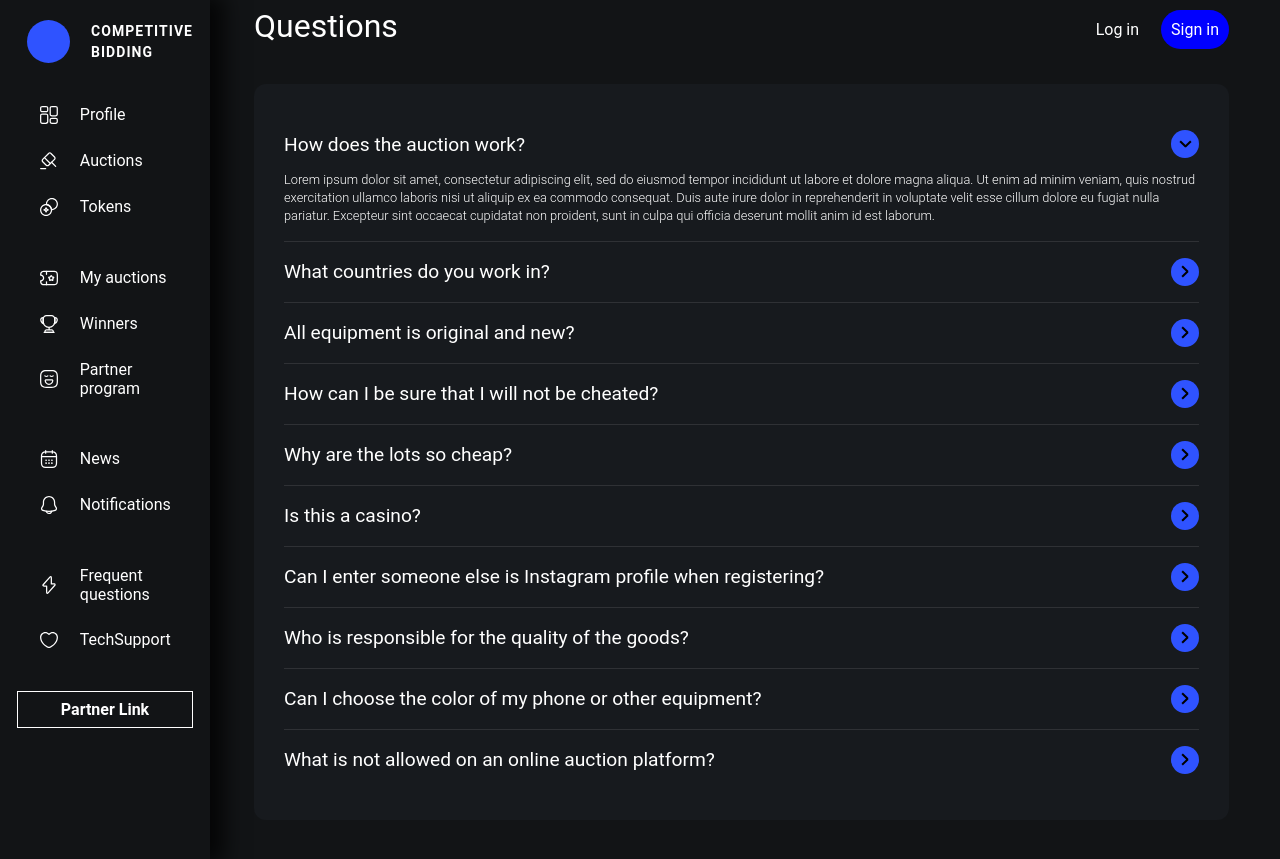
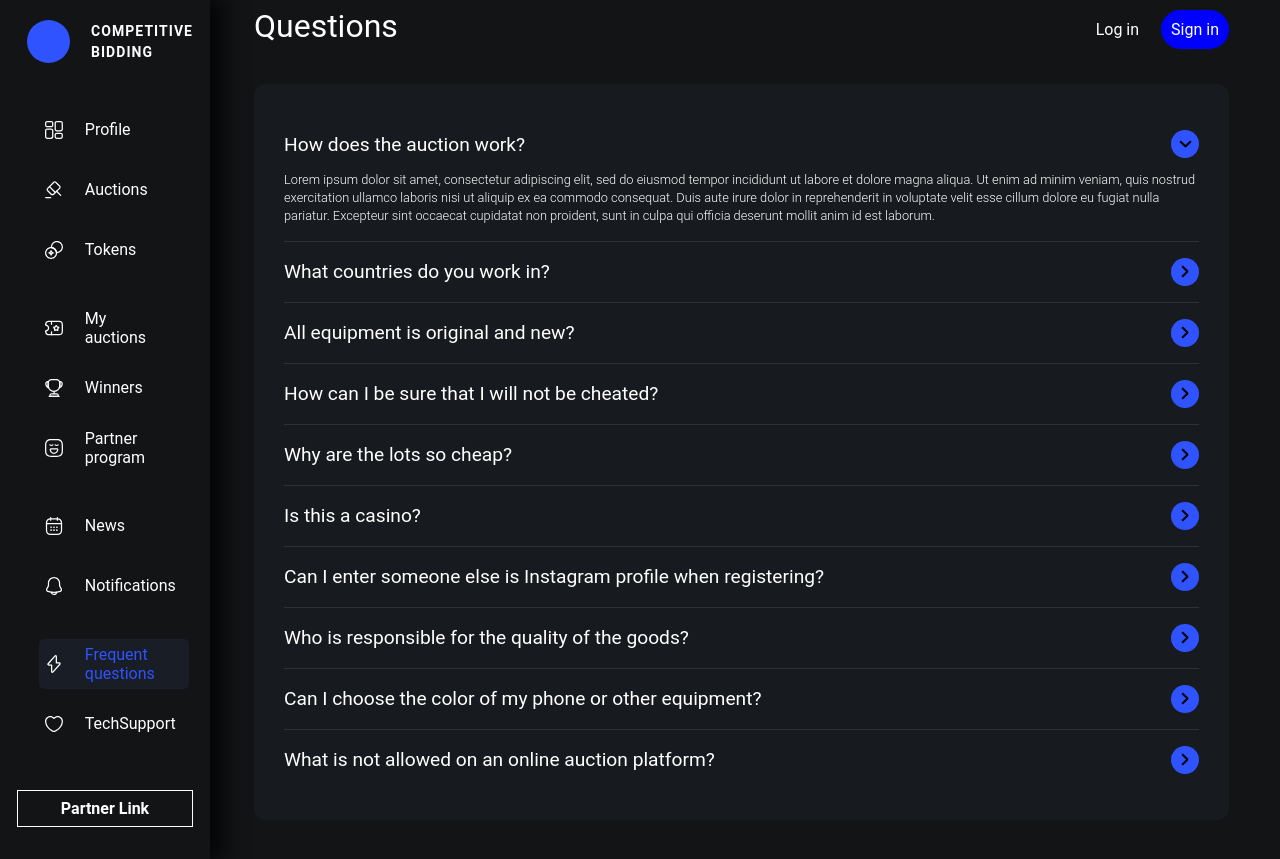
Before and after one commit to competitivebidding/frontend, a React (Vite) app: page /questions in a window 1280 px wide. Built offline with nearby package versions, Linux system fonts and the light colour scheme.

Commit message:
updated navBar and log in/sign up

```diff
--- a/package.json
+++ b/package.json
@@ -3,7 +3,7 @@
   "private": true,
   "version": "0.0.0",
   "scripts": {
-    "dev": "concurrently \"vite \" \"  \"",
+    "dev": "vite",
     "build": "vite build",
     "preview": "vite preview",
     "formater": "prettier --write \"src/**/*.jsx\""
--- a/src/components/appHeader/AppHeader.jsx
+++ b/src/components/appHeader/AppHeader.jsx
@@ -1,5 +1,6 @@
 import React, { useEffect, useState } from 'react'
 import { Link } from 'react-router-dom'
+import { useMutation } from '@apollo/client';
 
 import blueBalance from '../../assets/imgHeader/blueBalance.svg'
 import iconExit from '../../assets/imgHeader/iconExit.svg'
@@ -7,33 +8,62 @@ import iconNotification from '../../assets/imgHeader/iconNotification.svg'
 import imgHeader from '../../assets/imgHeader/imgHeader.svg'
 
 import './AppHeader.scss'
+import LOGOUT_MUTATION from '../server/logout';
 
 const AppHeader = ({ title }) => {
-  const [isLogged, setIsLogged] = useState(false)
+  const [isLogged, setIsLogged] = useState(false);
+  const [isModalOpen, setIsModalOpen] = useState(false);
+  const [logout] = useMutation(LOGOUT_MUTATION);
+
+
 
   useEffect(() => {
-    // localStorage.getItem('login')
-
     if (localStorage.getItem('accesstoken')) {
       setIsLogged(true)
     }
   }, []);
 
+  const handleLogout = async () => {
+
+    const user = JSON.parse(localStorage.getItem('user'))
+
+    try {
+      const response = await logout({
+        variables: { logoutId: user.id },
+      });
+      localStorage.removeItem('accesstoken');
+      localStorage.removeItem('refreshtoken');
+      localStorage.removeItem('user');
+      setIsLogged(false);
+
+    } catch (error) {
+      console.error(error);
+    }
+  };
+
+  const toggleModal = () => {
+    setIsModalOpen(!isModalOpen);
+  };
+
   return (
     <header className="header">
       <h1 className="header__title">{title}</h1>
       <div className="header__group group">
-
-        {isLogged ?
+        {isLogged ? (
           <>
             <img className='group__balance' src={blueBalance} alt="blueBalance" />
             <div className='group__balanceSum'>20</div>
             <img className='group__notifications' src={iconNotification} alt="iconNotification" />
             <p className='group__name'>userName</p>
             <img className='group__profile' src={imgHeader} alt="imgHeader" />
-            <img className='group__exit' src={iconExit} alt="iconExit" />
+            <img
+              className='group__exit'
+              src={iconExit}
+              alt="iconExit"
+              onClick={toggleModal}
+            />
           </>
-          :
+        ) : (
           <>
             <Link to="/LogIn" className="group__log">
               Log in
@@ -42,11 +72,22 @@ const AppHeader = ({ title }) => {
               Sign in
             </Link>
           </>
-        }
+        )}
+      </div>
+      {isModalOpen && (
+        <div className="modal">
+         <button onClick={handleLogout}>OK</button>
+              <button onClick={toggleModal}>Cancel</button>
+        </div>
+      )}
 
-      </div>
     </header>
   )
 }
 
+
+
+
+
+
 export default AppHeader
--- a/src/components/appNavBar/AppNavBar.jsx
+++ b/src/components/appNavBar/AppNavBar.jsx
@@ -1,6 +1,6 @@
 import React from 'react'
 
-import { Link } from 'react-router-dom'
+import { Link, NavLink } from 'react-router-dom'
 
 import logo from '../../assets/imgNavBar/LogoCircle.svg'
 import hammerIco from '../../assets/imgNavBar/judge.svg'
@@ -25,75 +25,113 @@ const AppNavBar = () => {
           <Link to="/"> Competitive bidding </Link>
         </h1>
       </div>
+
       <div className="navBar__menu menu">
+
         <div className="menu__group">
+
+          <NavLink to="/cabinet" className={({ isActive }) => (isActive ? "navBar__name" : "menu__group a")}>
             <div className="menu__item">
               <img src={templates} alt="templates" />
               <h3>
-              <Link to="/cabinet"> Profile </Link>
+                Profile
               </h3>
             </div>
+          </NavLink>
+
+          <NavLink to="/auctions" className={({ isActive }) => (isActive ? "navBar__name" : "menu__group a")}>
             <div className="menu__item">
               <img src={hammerIco} alt="hammerIco" />
               <h3>
-              <Link to="/auctions">Auctions</Link>
+                Auctions
               </h3>
             </div>
-          <div href="" className="menu__item">
+          </NavLink>
+
+          <NavLink to="/tokens" className={({ isActive }) => (isActive ? "navBar__name" : "menu__group a")}>
+            <div className="menu__item">
               <img src={token} alt="token" />
               <h3>
-              <Link to="/tokens">Tokens</Link>
+                Tokens
               </h3>
             </div>
+          </NavLink>
+
         </div>
 
         <div className="menu__group">
+
+          <NavLink to="/myauctions" className={({ isActive }) => (isActive ? "navBar__name" : "menu__group a")}>
             <div className="menu__item">
               <img src={star} alt="star" />
               <h3>
-              <Link to="/myauctions">My auctions</Link>
+                My auctions
               </h3>
             </div>
-          <div href="" className="menu__item">
+          </NavLink>
+
+          <NavLink to="/winnerList" className={({ isActive }) => (isActive ? "navBar__name" : "menu__group a")}>
+            <div className="menu__item">
               <img src={cup} alt="cup" />
               <h3>
-              <Link to="/winnerList"> Winners </Link>
+                Winners
               </h3>
             </div>
+          </NavLink>
+
+          <NavLink to="/partnerProgram" className={({ isActive }) => (isActive ? "navBar__name" : "menu__group a")}>
             <div href="" className="menu__item">
               <img src={emoji} alt="emoji" />
               <h3>
-              <Link to="/partnerProgram"> Partner program </Link>
+                Partner program
               </h3>
             </div>
+          </NavLink>
+
         </div>
+
         <div className="menu__group">
+
+          <NavLink to="/news" className={({ isActive }) => (isActive ? "navBar__name" : "menu__group a")}>
             <div className="menu__item">
               <img src={calendar} alt="news" />
               <h3>
-              <Link to="/news">News</Link>
+                News
               </h3>
             </div>
+          </NavLink>
+
+          <NavLink to="/notifications" className={({ isActive }) => (isActive ? "navBar__name" : "menu__group a")}>
             <div className="menu__item">
               <img src={bell} alt="bell" />
               <h3>
-              <Link to="/notifications">Notifications</Link>
+                Notifications
               </h3>
             </div>
+          </NavLink>
+
         </div>
+
         <div className="menu__group">
+
+        <NavLink to="/questions" className={({ isActive }) => (isActive ? "navBar__name" : "menu__group a")}>
           <div className="menu__item">
             <img src={flash} alt="flash" />
             <h3>
-              <Link to="/questions"> Frequent questions </Link>
+              Frequent questions
             </h3>
           </div>
+          </NavLink>
+
+          <NavLink to="/support" className={({ isActive }) => (isActive ? "navBar__name" : "menu__group a")}>
           <div className="menu__item">
             <img src={heart} alt="heart" />
             <h3>
-              <Link to="support">TechSupport</Link>
+              TechSupport
             </h3>
           </div>
+          </NavLink>
+
         </div>
       </div>
       <button className="navBar__button">Partner Link</button>
--- a/src/components/appNavBar/AppNavBar.scss
+++ b/src/components/appNavBar/AppNavBar.scss
@@ -9,15 +9,14 @@
   padding: 20px 17px;
   border-right: none;
   border-color: transparent;
-  box-shadow: 10px 0px 20px 4px rgba(0,0,0,0.75);
+  box-shadow: 10px 0px 20px 4px rgba(0, 0, 0, 0.75);
   width: fit-content;
 
   @media (max-width: 1000px) {
     display: none;
   }
-}
 
-.navBar__logo {
+  &__logo {
     display: flex;
     align-items: center;
     gap: 5px;
@@ -25,12 +24,7 @@
     margin-right: 10px;
   }
 
-.navBar__title a {
-  color: #fff;
-}
-
-.navBar__title {
-
+  &__title {
     font-weight: 600;
     font-size: 0.875rem;
     line-height: 1.3rem;
@@ -39,31 +33,19 @@
     margin-left: 1rem;
   }
 
-.navBar__menu {
+  &__title a {
+    color: #fff;
+  }
+
+  &__menu {
     display: flex;
     flex-direction: column;
-  gap: 51px;
+    gap: 28px;
     margin-left: 22px;
     margin-right: 22px;
   }
 
-.menu__group {
-  display: flex;
-  flex-direction: column;
-  gap: 26px;
-}
-
-.menu__group a {
-  text-decoration: none;
-  color:#fff;
-}
-
-.menu__item {
-  display: flex;
-  gap: 1.3em;
-}
-
-.navBar__button {
+  &__button {
     color: #fff;
     border: 1px solid;
     width: 100%;
@@ -72,3 +54,43 @@
     padding: 0.5rem;
     max-width: 273px;
   }
+
+  &__name {
+    color: #2f53ff !important;
+    background: #191d25;
+    border-radius: 5px;
+    min-width: 150px;
+  }
+
+  .menu {
+    &__group {
+      display: flex;
+      flex-direction: column;
+      // gap: 26px;
+      gap: 10px;
+
+    }
+
+    &__group a {
+      text-decoration: none;
+      color: #fff;
+    }
+
+    &__item {
+      display: flex;
+      align-items: center;
+      gap: 1.3em;
+      border-radius: 7px;
+
+
+      min-height: 50px;
+      padding-left: 5px;
+
+      &:hover {
+        background: #2f53ff;
+        min-width: 150px;
+        color:#fff;
+      }
+    }
+  }
+}
--- a/src/components/server/client.js
+++ b/src/components/server/client.js
@@ -1,8 +1,24 @@
-import {ApolloClient, InMemoryCache} from '@apollo/client'
+import { ApolloClient, InMemoryCache, createHttpLink } from '@apollo/client';
+import { setContext } from '@apollo/client/link/context';
 
-const client = new ApolloClient ({
-  uri: 'https://ra-backend.fly.dev/graphql',
+const httpLink = createHttpLink({
+  uri: 'https://ra-backend.fly.dev/graphql'
+});
+
+const authLink = setContext((_, { headers }) => {
+  const token = localStorage.getItem('accesstoken');
+  return {
+    headers: {
+      ...headers,
+      authorization: token ? `Bearer ${token}` : "",
+    }
+  }
+});
+
+const client = new ApolloClient({
+  link: authLink.concat(httpLink),
   cache: new InMemoryCache()
-})
+});
+
 
 export default client;
--- a/src/components/server/login.js
+++ b/src/components/server/login.js
@@ -5,6 +5,7 @@ mutation Signin($signInInput: SignInInput!) {
   signin(signInInput: $signInInput) {
     user {
       username
+      id
       email
     }
     refreshToken
--- /dev/null
+++ b/src/components/server/logout.js
@@ -0,0 +1,11 @@
+import { gql } from '@apollo/client';
+
+const LOGOUT_MUTATION = gql`
+mutation Logout($logoutId: Int!) {
+  logout(id: $logoutId) {
+    loggedOut
+  }
+}
+`;
+
+export default LOGOUT_MUTATION;
--- a/src/pages/pageQuestions/Questions.jsx
+++ b/src/pages/pageQuestions/Questions.jsx
@@ -61,6 +61,7 @@ const Question = () => {
 
       {accordionData.map(item => (
         <AccordionItem
+          key = {item.title}
           title={item.title}
           describe={item.description}
           isClicked={item.isClicked}
--- a/src/pagesAuthorization/PageLogIn/LogInRight.jsx
+++ b/src/pagesAuthorization/PageLogIn/LogInRight.jsx
@@ -31,6 +31,10 @@ const LogInRight = () => {
       .then((response) => {
         console.log('Logged in successfully', response.data);
         localStorage.setItem('accesstoken', response.data.signin.accessToken)
+        localStorage.setItem('refreshtoken', response.data.signin.refreshToken)
+        // localStorage.setItem('userId', response.data.signin.user.id)
+        const user = JSON.stringify(response.data.signin.user)
+        localStorage.setItem('user', user)
       })
       .catch((error) => {
         console.error('Login failed', error);
--- a/src/pagesAuthorization/PageSignIn/SignInRight.jsx
+++ b/src/pagesAuthorization/PageSignIn/SignInRight.jsx
@@ -29,6 +29,7 @@ const SignInRight = () => {
     onCompleted: (data) => {
       console.log(data)
       setSubmitted(true)
+      localStorage.setItem('userId', data.data.signup.user.id)
       reset()
     },
     onError: (error) => {
```
Also changed, not shown: src/components/appHeader/AppHeader.scss (line endings or trailing spaces). Lines whose indentation alone changed are shown as unchanged.
